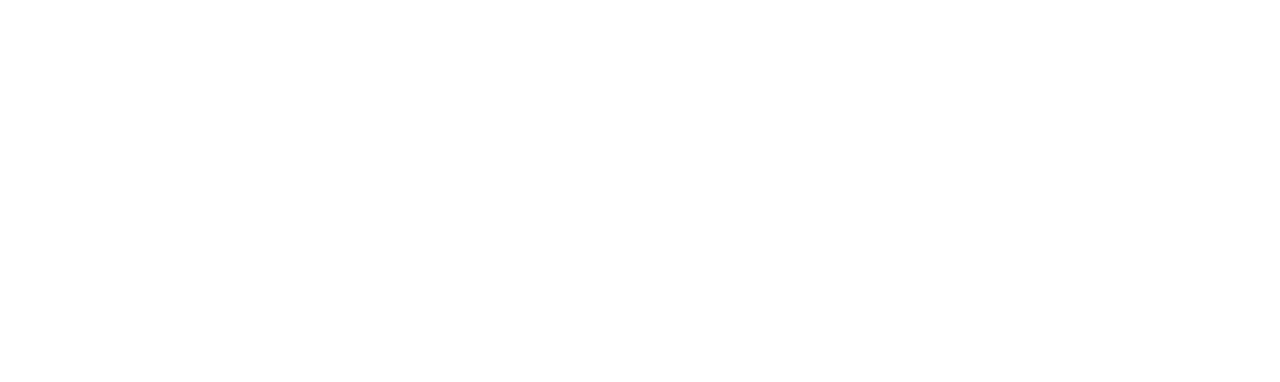
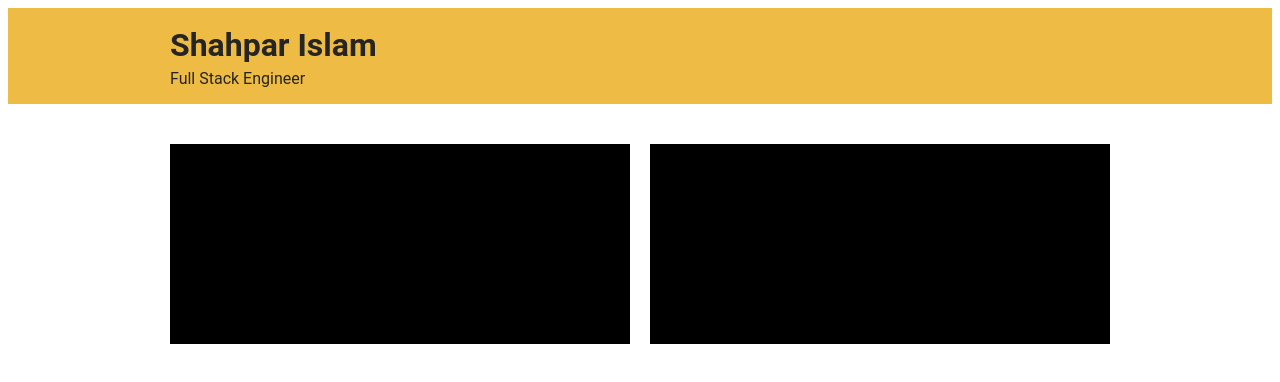
Before and after one commit to Shahpar-islam/RWD, a plain HTML site: page index.html in a window 1280 px wide. Drawn offline with Linux system fonts and the light colour scheme.

Commit message:
edit version-1

```diff
--- a/float-grid.css
+++ b/float-grid.css
@@ -32,7 +32,7 @@
     clear: both;
   }
 
-  .col-3, .col-4, .col-6, .col-12 {
+  .col-3, .col-4, .col-6, .col-8, .col-12 {
     float: left;
 
     /* Gutters:
@@ -46,7 +46,7 @@
   }
 
   /* Mobile defaults */
-  .col-3, .col-4, .col-6, .col-12 {
+  .col-3, .col-4, .col-6, .col-8, .col-12 {
     width: 100%;
   }
 
@@ -68,6 +68,11 @@
       width: 50%;
     }
 
+    /* 8 columns, 8/12 in % */
+    .col-8 {
+        width: 75%;
+      }
+
     /* 12 columns, 12/12 in % */
     .col-12 {
       width: 100%;
--- a/index.html
+++ b/index.html
@@ -5,10 +5,35 @@
 		<title>RWD Learning</title>
 		<meta charset="utf-8">
 		<meta name="viewport" content="width=device-width,initial-scale=1">
-		<link rel="stylesheet" href="style.css">
+		<link rel="stylesheet" type="text/css" href="style.css">
+		<link rel="stylesheet" type="text/css" href="float-grid.css">
 	</head>
 	<body>
-		<header role="heading"></header>
+
+		<header>
+			<div class="row">
+				<div class="col-12">
+					<h1>Shahpar Islam</h1>
+					<p>Full Stack Engineer</p>
+				</div>
+			</div>
+		</header>
+
+
+		<div class="row">
+			<div class="col-6">
+				<div class="box black">
+
+				</div>
+			</div>
+
+			<div class="col-6">
+				<div class="box black">
+
+				</div>
+			</div>
+			</div>
+
 		<nav role="navigation"></nav>
 		<main role="main">
 			<section role="section"></section>
--- a/style.css
+++ b/style.css
@@ -28,3 +28,45 @@ main {
   .blue {
     background-color: blue;
   }
+
+  body {
+    font-family: "Roboto", sans-serif;
+    color: #252525;
+  }
+
+  header h1 {
+    line-height: 1;
+    margin-bottom: 0;
+  }
+
+  header p {
+    margin-top: 0.5em;
+  }
+
+
+  header {
+    background-color: #eebb44;
+    margin-bottom: 40px;
+  }
+
+  .card {
+    border: 1px solid #E5E5E5;
+    margin-bottom: 20px;
+  }
+
+  .card-image {
+    width: 100%;
+  }
+
+  .card-content {
+    padding: 20px;
+  }
+
+  .card-content h3 {
+    margin-top: 0;
+    margin-bottom: 0;
+  }
+
+  .card-content p {
+    margin: 0.5em 0;
+  }
```
